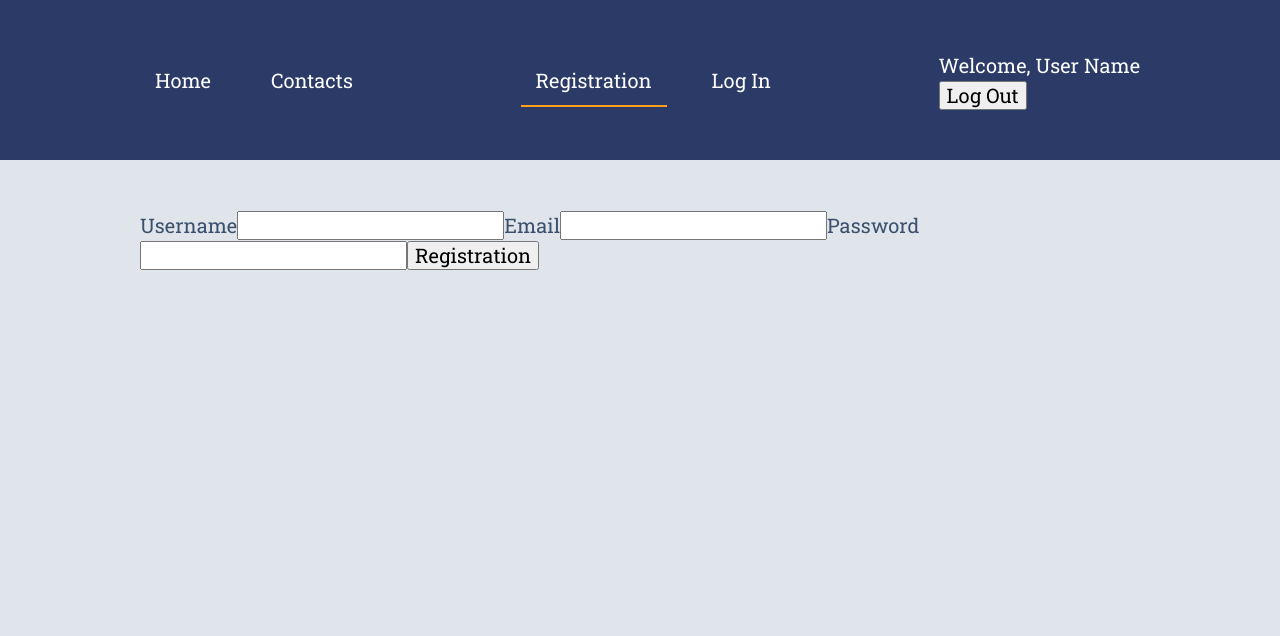
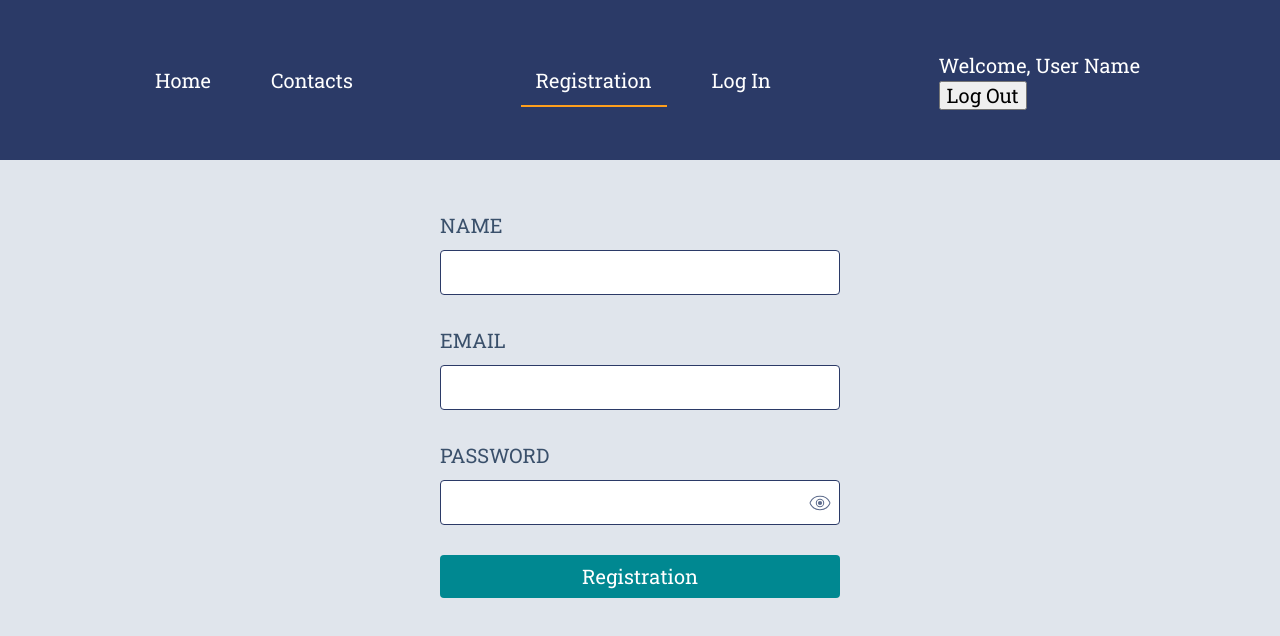
Before and after one commit to Dmitry-Gorelkin/goit-react-hw-08, a React (Vite) app: page /registration in a window 1280 px wide. Shown: the top 636 px of the page. Built offline with nearby package versions, Linux system fonts and the light colour scheme.

Commit message:
add_Registration-style

```diff
--- a/src/components/RegistrationForm/RegistrationForm.jsx
+++ b/src/components/RegistrationForm/RegistrationForm.jsx
@@ -1,22 +1,51 @@
+import {
+  FormContrainer,
+  FormLabel,
+  FormInput,
+  FormButton,
+  FormInputContrainer,
+  FormInputIconVisibilityPassword,
+} from '../UI/Form/Form.styled';
+import { useState } from 'react';
+import { RegistrationFormContrainer } from './RegistrationForm.styled';
+
 export const RegistrationForm = () => {
+  const [showPassword, setShowPassword] = useState(false);
+
   const handlSubmit = e => {
     e.preventDefault();
   };
 
+  const togglePasswordVisible = () => {
+    setShowPassword(!showPassword);
+  };
+
   return (
-    <div>
-      <form autoComplete="off" onSubmit={handlSubmit}>
-        <label htmlFor="username">Username</label>
-        <input type="text" id="username" />
+    <RegistrationFormContrainer>
+      <FormContrainer autoComplete="off" onSubmit={handlSubmit}>
+        <FormLabel>
+          Name
+          <FormInput type="text" name="username" required />
+        </FormLabel>
 
-        <label htmlFor="useremail">Email</label>
-        <input type="email" id="useremeail" />
+        <FormLabel>
+          Email
+          <FormInput type="email" name="useremeail" required />
+        </FormLabel>
 
-        <label htmlFor="userpassword">Password</label>
-        <input type="password" id="userpassword" />
+        <FormLabel>
+          Password
+          <FormInputContrainer>
+            <FormInput type={showPassword ? 'text' : 'password'} name="password" required />
+            <FormInputIconVisibilityPassword
+              onClick={togglePasswordVisible}
+              visible={showPassword}
+            />
+          </FormInputContrainer>
+        </FormLabel>
 
-        <button>Registration</button>
-      </form>
-    </div>
+        <FormButton>Registration</FormButton>
+      </FormContrainer>
+    </RegistrationFormContrainer>
   );
 };
--- /dev/null
+++ b/src/components/RegistrationForm/RegistrationForm.styled.jsx
@@ -0,0 +1,6 @@
+import styled from 'styled-components';
+
+export const RegistrationFormContrainer = styled.div`
+  display: flex;
+  justify-content: center;
+`;
```
Also changed, not shown: 1 other file (tests, documents, lock files or other folders).
